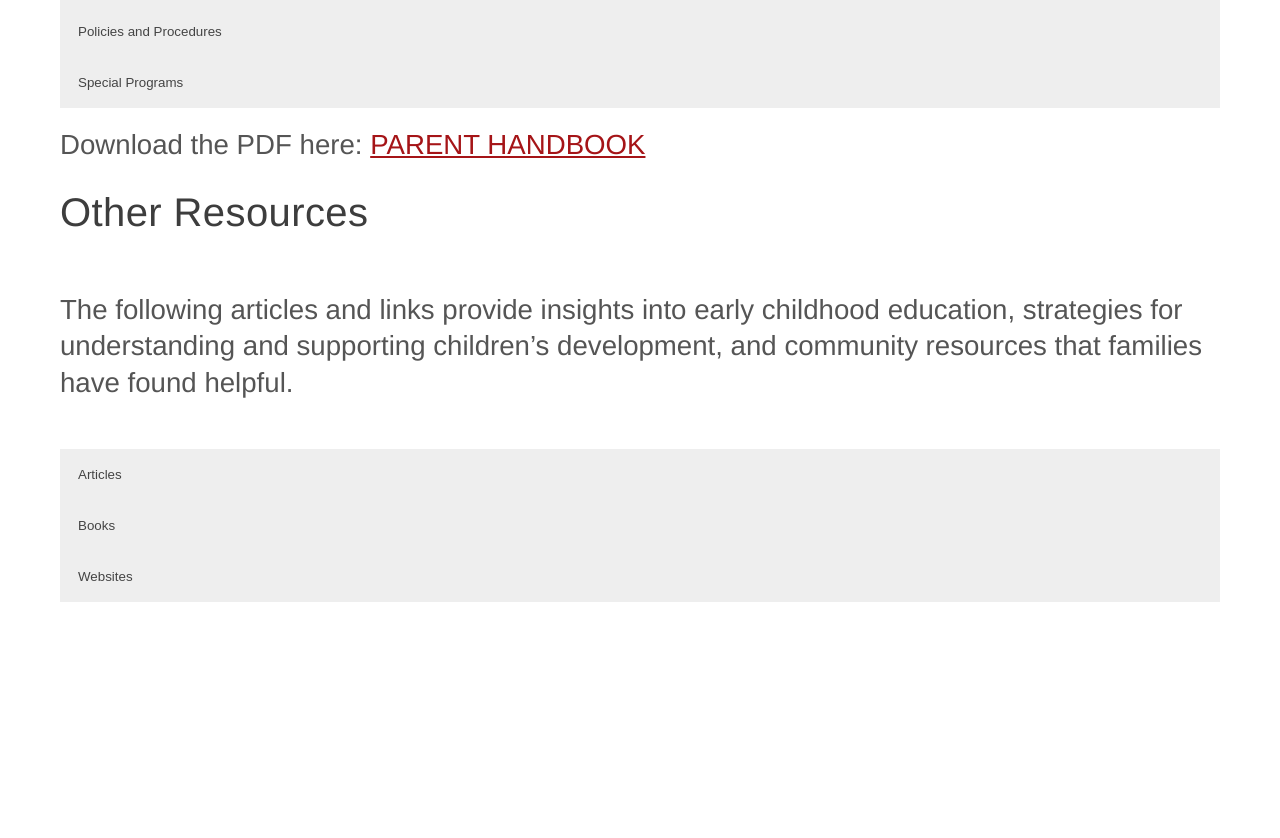
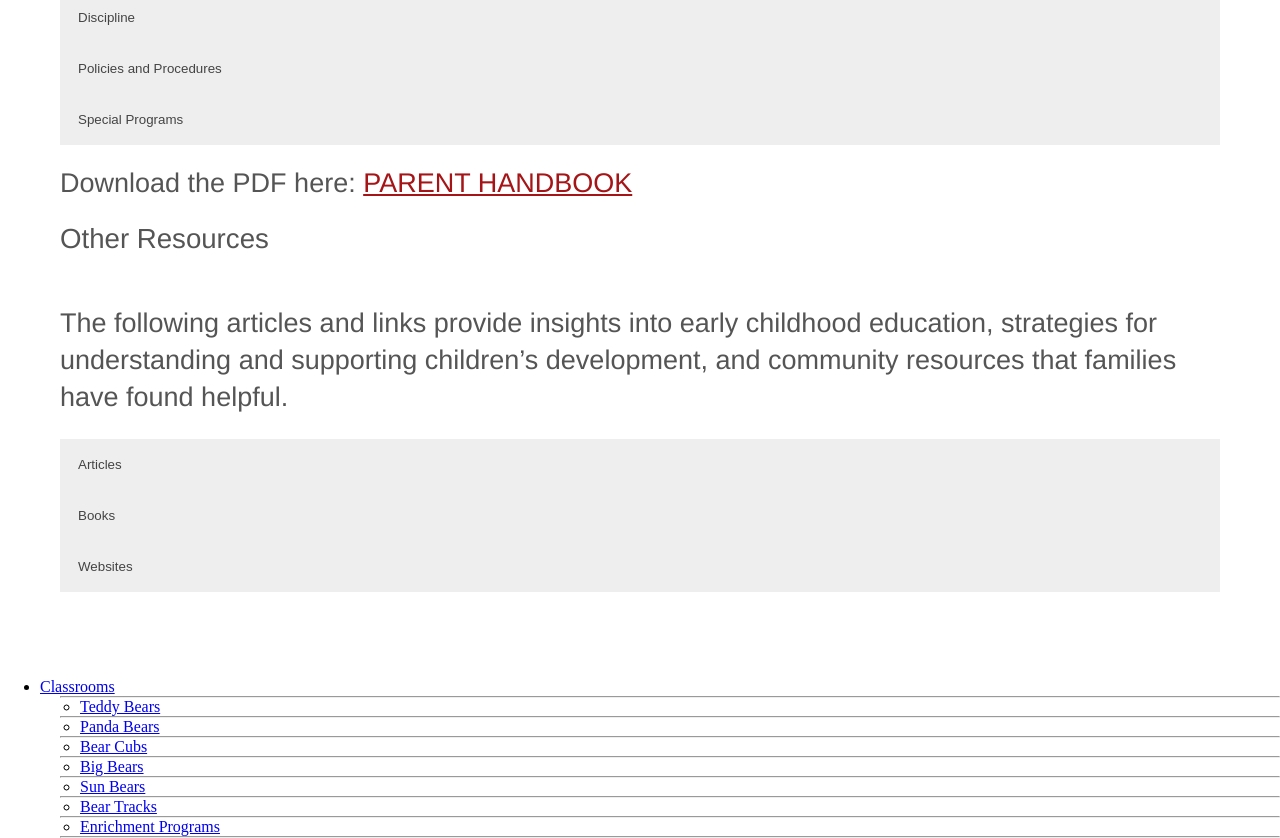
Before and after one commit to cse-256-f22/information-foraging-project-sydney-arielle-nisha, a website: page files/parent_resources.html in a window 1280 px wide. Shown: the part 740-1578 px from the top of the page. Before the commit the page ends 1429 px from the top, so only its background shows below. Drawn offline with nearby package versions, Linux system fonts and the light colour scheme; files that its build step writes are made by us from their sources; files whose address does not match are found by name.

Commit message:
working on the side bar thing

```diff
--- a/css/tracker.css
+++ b/css/tracker.css
@@ -172,7 +172,6 @@ span {
 #wrapper {
     position: relative;
     z-index: 1;
-    top: 315px;
 }
 
 #html-loc {
--- a/files/css/header.css
+++ b/files/css/header.css
@@ -13,8 +13,6 @@ header {
 #main-menu-container {
     width: 100%;
     background-color: #3d3d3d;
-    /* position: relative;
-    margin-top: 0px; */
 }
 
 .container {
@@ -22,6 +20,7 @@ header {
     max-width: 71em;
     margin-left: auto;
     margin-right: auto;
+
 }
 
 #washu-logo {
@@ -154,5 +153,5 @@ header a {
     position: fixed;
     top: 0;
     width: 100%;
-    margin-top: 330px;
+    margin-top: 43px;
   }
--- a/files/parent_resources.html
+++ b/files/parent_resources.html
@@ -12,16 +12,20 @@
 </head>
 
 <body>
+
   <ts-load data-name="header"></ts-load>
+  <div id="page-content">
   <main>
+
+      <h1>Parent Resources</h1>
     <br />
-    <h1>Parent Handbook</h1>
+    <h2>Parent Handbook</h2>
     <br />
-    <h2>
+    <h3>
       The WUNS Parent Handbook provides families with important information
       about WUNS’ preschool philosophy, staff, curriculum, classrooms,
       events, and policies and procedures.
-    </h2>
+    </h3>
     <br />
     <button class="accordion">Welcome</button>
     <div class="panel">
@@ -667,19 +671,19 @@
     </div>
 
     <p class="not-external-redirect">
-      <h2>
+      <h3>
         Download the PDF here:
       <a class="download" href="downloads/parent_handbook.pdf">PARENT HANDBOOK</a>
-    </h2>
+    </h3>
     </p>
 
-    <h1>Other Resources</h1>
+    <h2>Other Resources</h2>
     <br />
-    <h2>
+    <h3>
       The following articles and links provide insights into early childhood
       education, strategies for understanding and supporting children’s
       development, and community resources that families have found helpful.
-    </h2>
+    </h3>
     <br />
 
     <button class="accordion">Articles</button>
@@ -749,6 +753,46 @@
     <br />
     <br />
   </main>
+  <div class="widget-area stick secondary" role="complementary">
+      <ul class="subnav">
+        <li class="page_item page-item-95 page_item_has_children current_page_item">
+          <a href="files/classrooms.html" aria-current="page">Classrooms</a>
+          <ul class="children">
+
+            <hr />
+            <li class="page_item page-item-106">
+              <a href="files/teddy_bears.html">Teddy Bears</a>
+            </li>
+            <hr />
+            <li class="page_item page-item-108">
+              <a href="files/panda_bears.html">Panda Bears</a>
+            </li>
+            <hr />
+            <li class="page_item page-item-102">
+              <a href="files/bear_cubs.html">Bear Cubs</a>
+            </li>
+            <hr />
+            <li class="page_item page-item-100">
+              <a href="files/big_bears.html">Big Bears</a>
+            </li>
+            <hr />
+            <li class="page_item page-item-104">
+              <a href="files/sun_bears.html">Sun Bears</a>
+            </li>
+            <hr />
+            <li class="page_item page-item-10512">
+              <a href="files/bear_tracks.html">Bear Tracks</a>
+            </li>
+            <hr />
+            <li class="page_item page-item-10514">
+              <a href="files/enrichment_programs.html">Enrichment Programs</a>
+            </li>
+            <hr />
+          </ul>
+        </li>
+      </ul>
+    </div>
+  </div>
   <ts-load data-name="footer"></ts-load>
   <script src="scripts/js/app.js"></script>
 </body>
--- a/scripts/ts/tracker/tracker.ts
+++ b/scripts/ts/tracker/tracker.ts
@@ -18,7 +18,7 @@ const setup = async () => {
     const scenario = scenarios.find((scen) => scen.tag === params.tag);
     if (!params.sandbox) {
         if (scenario === null || scenario === undefined) {
-            alert('This HIT is broken and cannot be completed at this time.');
+           // alert('This HIT is broken and cannot be completed at this time.');
         } else {
             Tracker.loadScenario(scenario as Scenario);
         }
```
Also changed, not shown: scripts/ts/core/utils/q_params.ts (+7 -7 lines), scripts/js/app.js.
